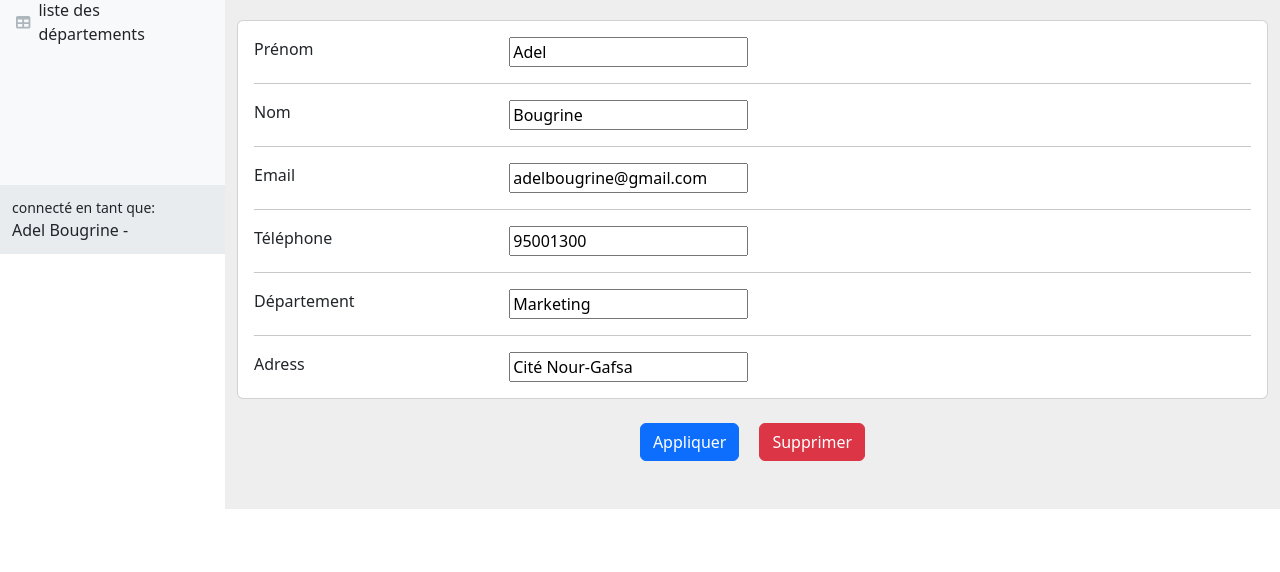
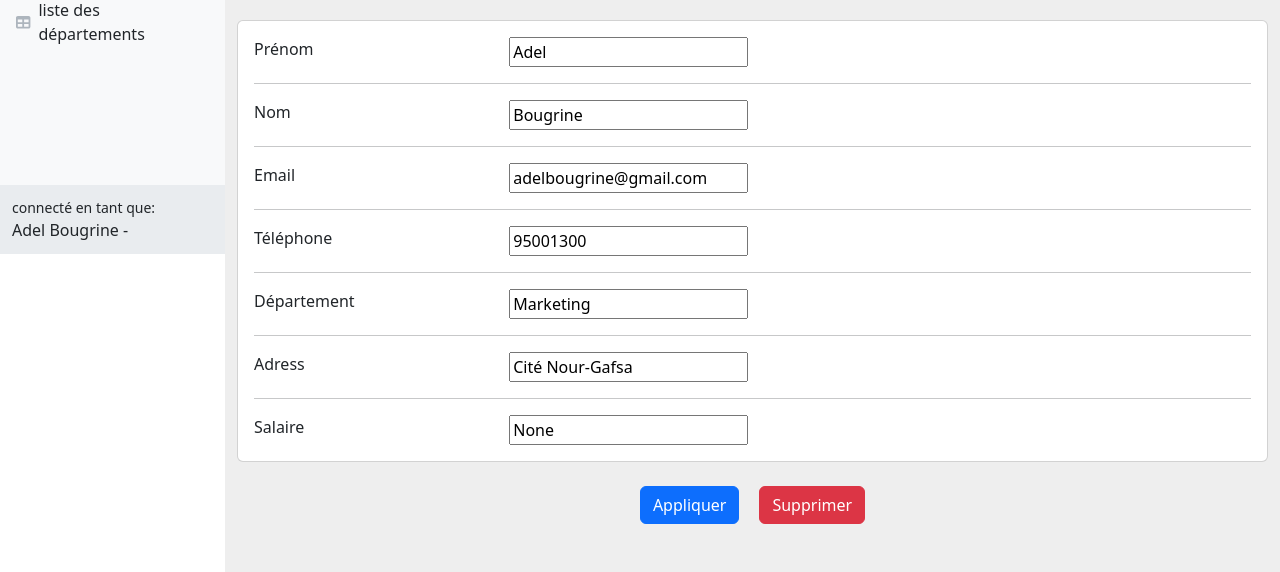
Before and after one commit to Oussama1403/HRMS, a Flask app: page /edit_employee/111777 in a window 1280 px wide. Shown: the part 546-1118 px from the top of the page. Before the commit the page ends 1055 px from the top, so only its background shows below. Run offline with Flask 3, Linux system fonts and the light colour scheme; a user stored in the database is signed in; data comes from the database, SQL or seed files in the repository; both versions use the stored data as it was before the commit; some libraries are stand-ins or nearby versions.

Commit message:
update :sparkles:

```diff
--- a/src/models.py
+++ b/src/models.py
@@ -46,7 +46,6 @@ class demande_conge(db.Model):
     motif = db.Column(db.String)
     status = db.Column(db.Boolean)
 
-
 class avance_salaire(db.Model):
     matricule = db.Column(db.Integer,db.ForeignKey('matricules.matricule'),primary_key=True) #cle etranger
     montant = db.Column(db.Integer)
--- a/src/modules.py
+++ b/src/modules.py
@@ -64,22 +64,28 @@ def DemandeConge():
     date_fin = datetime.strptime(date_fin, '%d/%m/%Y')
 
     motif = request.form["reason"]
+    try:
+        new = demande_conge(matricule=matricule,type_conge=type_conge,date_deb=date_deb,date_fin=date_fin,motif=motif)
+        db.session.add(new)
+        db.session.commit()
+        flash("demande de congé appliquée avec succès")
+    except:
+        flash("vous avez une demande de congé en attente")
 
-    new = demande_conge(matricule=matricule,type_conge=type_conge,date_deb=date_deb,date_fin=date_fin,motif=motif)
-    db.session.add(new)
-    db.session.commit()
-    flash("leave request applied successfully")
     return render_template("demande_conge.html")
 
 def DemandeAvance():
     matricule = current_user.matricule
     montant = request.form["montant"]
     motif = request.form["reason"]
+    try:
+        new = avance_salaire(matricule=matricule,montant=montant,motif=motif)
+        db.session.add(new)
+        db.session.commit()
+        flash("avance sur salaire appliquée avec succès")
+    except:
+        flash("vous avez une demande d'avance sur salaire en attente")
 
-    new = avance_salaire(matricule=matricule,montant=montant,motif=motif)
-    db.session.add(new)
-    db.session.commit()
-    flash("salary advance applied successfully")
     return render_template("demande_avance.html")
 
 def AdminOnly():
--- a/src/routes.py
+++ b/src/routes.py
@@ -167,7 +167,7 @@ def edit_employee(matricule):
             address = request.form["address"]
             dep = request.form["dep"]
             phone = request.form["phone"]
-
+            salaire = request.form["salaire"]
             # To update data, modify attributes on the model objects:
 
             user = User.query.filter_by(matricule=matricule).first()
@@ -177,7 +177,7 @@ def edit_employee(matricule):
             user.address = address
             user.dep_name = dep
             user.phone = phone
-
+            user.salaire = salaire
             db.session.commit()
             flash("Account details have been saved successfully")
             return redirect(url_for('edit_employee',matricule=matricule))
@@ -199,7 +199,8 @@ def edit_employee(matricule):
         phone = user.phone
         dep = user.dep_name
         address = user.address
-        return render_template('profile.html',matricule=matricule,fullname = firstname + " " + lastname,firstname=firstname,lastname=lastname,email=email,phone=phone,address=address,dep = dep)
+        salaire = user.salaire
+        return render_template('profile.html',matricule=matricule,fullname = firstname + " " + lastname,firstname=firstname,lastname=lastname,email=email,phone=phone,address=address,dep = dep,salaire=salaire)
 
 @app.route("/liste_dep")
 @login_required
--- a/src/templates/profile.html
+++ b/src/templates/profile.html
@@ -97,6 +97,15 @@
                                   <input type="text" value="{{ address }}" name="address"/>
                                 </div>
                               </div>
+                              <hr>
+                              <div class="row">
+                                <div class="col-sm-3">
+                                  <p class="mb-0">Salaire</p>
+                                </div>
+                                <div class="col-sm-9">
+                                  <input type="text" value="{{ salaire }}" name="salaire"/>
+                                </div>
+                              </div>
                             </div>
                           </div>
                         </div>
```
Also changed, not shown: instance/db (copy).sqlite3 (deleted), instance/db.sqlite3.
